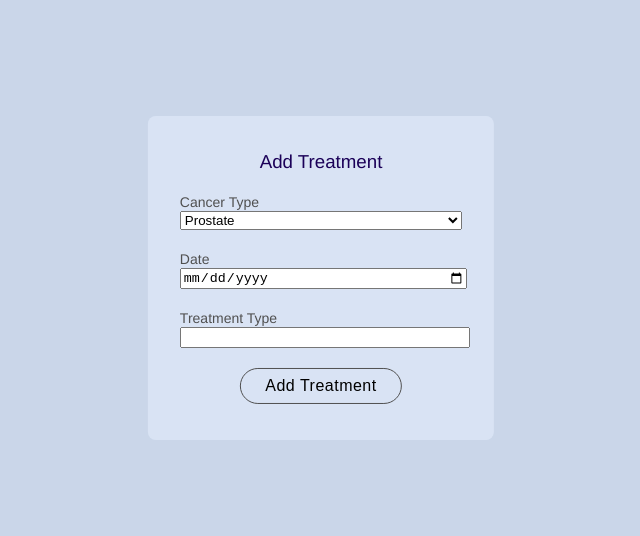
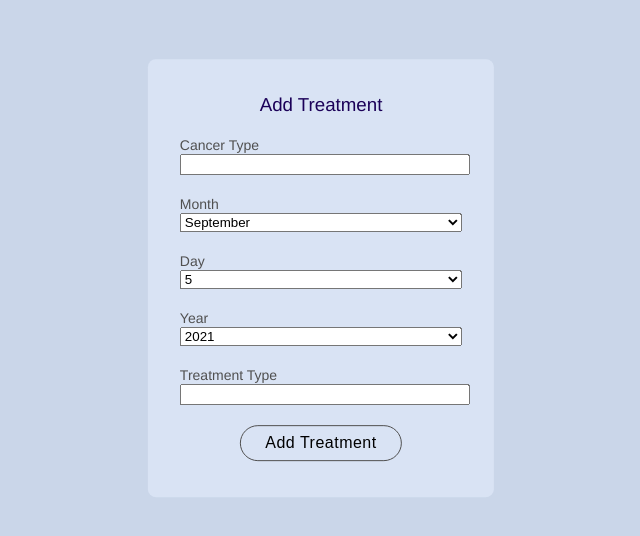
Before and after one commit to dan-knight/OncHx, a React (Create React App) app: page / in a window 1280 px wide. Shown: the part 122-658 px from the top of the page, without its empty margins (319-959 px from the left). Built offline with nearby package versions, Linux system fonts and the light colour scheme.

Commit message:
Setup basic Formik forms
- Created TreatmentInput component with some logic for date input
  and placeholder values for other fields.

```diff
--- a/package.json
+++ b/package.json
@@ -6,6 +6,7 @@
     "@testing-library/jest-dom": "^5.14.1",
     "@testing-library/react": "^11.2.7",
     "@testing-library/user-event": "^12.8.3",
+    "formik": "^2.2.9",
     "react": "^17.0.2",
     "react-dom": "^17.0.2",
     "react-scripts": "4.0.3",
--- a/src/components/TreatmentInput.jsx
+++ b/src/components/TreatmentInput.jsx
@@ -1,33 +1,82 @@
+import { Formik, Form, Field } from "formik";
+import { useState } from "react";
+
 export default function TreatmentInput() {
-  function handleSubmit(event) {
-    event.preventDefault();
-  }
+  function handleSubmit(values) {
+    alert(JSON.stringify(values, null, 2));
+  };
+
+  const [today, setToday] = useState(new Date());
+
+  const [months, setMonths] = useState([
+    { name: 'January', days: 31 },
+    { name: 'February', days: 28 },
+    { name: 'March', days: 31 },
+    { name: 'April', days: 30 },
+    { name: 'May', days: 31 },
+    { name: 'June', days: 30 },
+    { name: 'July', days: 31 },
+    { name: 'August', days: 31 },
+    { name: 'September', days: 30 },
+    { name: 'October', days: 31 },
+    { name: 'November', days: 30 },
+    { name: 'December', days: 31 }
+  ]);
 
   return (
     <div className='form'>
       <h3>Add Treatment</h3>
-      <form onSubmit={handleSubmit}>
+      <Formik
+        initialValues={{
+          cancerType: '',
+          month: today.getMonth(),
+          day: today.getDay(),
+          year: today.getFullYear(),
+          treatmentType: ''
+        }}
+
+        onSubmit={handleSubmit}>
+        {({ values }) => (
+          <Form>
             <span>
               <label>Cancer Type</label>
-          <select name='cancer-type'>
-            <option>Prostate</option>
-            <option>Brain</option>
-            <option>Lung</option>
-            <option>Breast</option>
-          </select>
+              <Field name='cancerType'>
+                {}
+              </Field>
             </span>
             <span>
-          <label>Date</label>
-          <input name='date' type='date' />
+              <label>Month</label>
+              <Field name='month' as='select'>
+                {Object.keys(months).map(m => <option value={m} label={months[m].name} key={m} />)}
+              </Field>
+            </span>
+            <span>
+              <label>Day</label>
+              <Field name='day' as='select'>
+                {[...Array((months[values.month].days + 1) + (values.month == 1 && values.year % 4 == 0)).keys()].slice(1).map(d => (
+                  <option value={d} label={d} key={d} />
+                ))}
+              </Field>
+            </span>
+            <span>
+              <label>Year</label>
+              <Field name='year' as='select'>
+                {[...Array(today.getFullYear() + 1 - 1960).keys()].slice(1).map(y =>{
+                  const year = y + 1960;
+                  return <option value={year} label={year} />
+                })}
+              </Field>
             </span>
             <span>
               <label>Treatment Type</label>
-          <input name='treatment' />
+              <Field name='treatmentType' />
             </span>
             <span className='button'>
               <button type='submit'>Add Treatment</button>
             </span>
-      </form>
+          </Form>
+        )}
+      </Formik>
     </div>
   );
 }
```
Also changed, not shown: 1 other file (tests, documents, lock files or other folders). Lines whose indentation alone changed are shown as unchanged.
